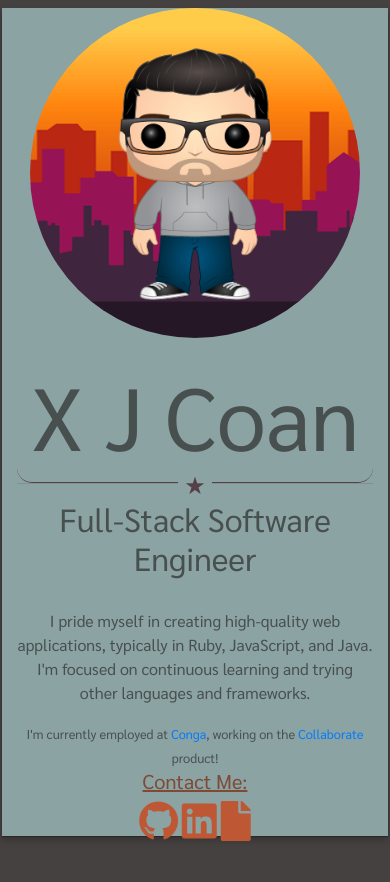
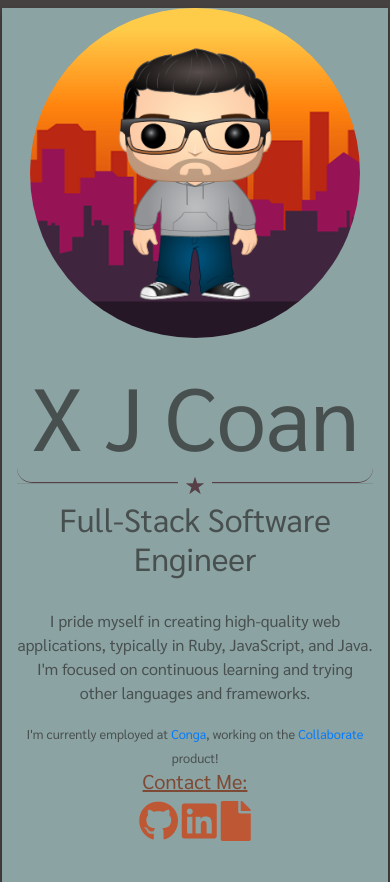
Before and after one commit to xjcoan/xjcoan.github.io, a plain HTML site: page index.html in a window 390 px wide. Drawn offline with nearby package versions, Linux system fonts and the light colour scheme.

Commit message:
Mobile-friendly css

```diff
--- a/sitestyle.css
+++ b/sitestyle.css
@@ -51,7 +51,8 @@ hr:after {
 
 .pane {
   margin-top: 1vh;
-  height: 98vh;
+  min-height: 98vh;
+  overflow: auto;
 }
 
 #cover br {
@@ -85,4 +86,5 @@ h5#contact {
   .row.vertical-align {
     display: block;
   }
+
 }
```
